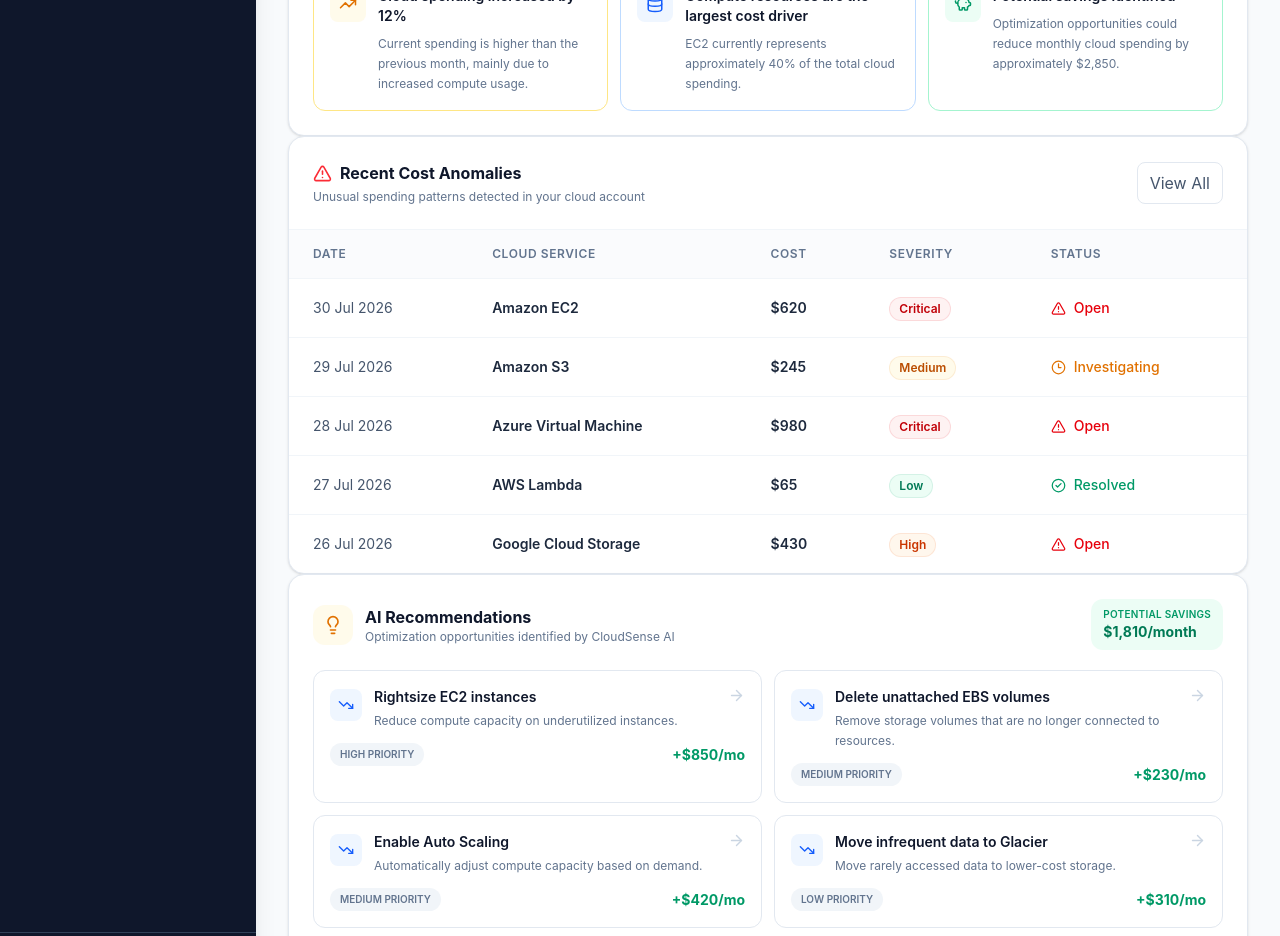
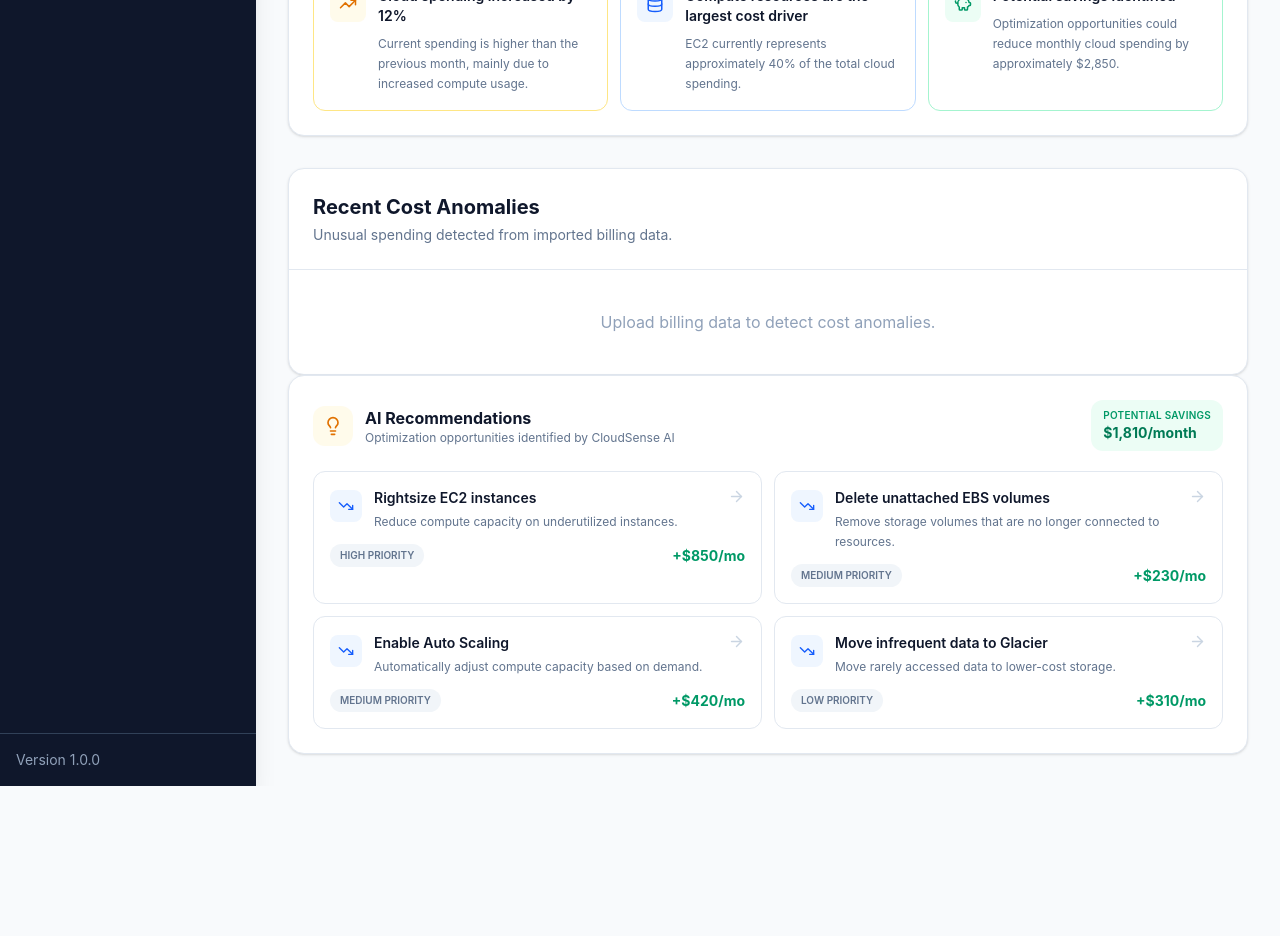
Before and after one commit to Sumanth6646/CloudSense-AI, a React app in the folder frontend/: page /dashboard in a window 1280 px wide. Shown: the part 920-1856 px from the top of the page. After the commit the page ends 1706 px from the top, so only its background shows below. Built offline with nearby package versions, Linux system fonts and the light colour scheme; the HTML template or start-up script is replaced by a standard one.

Commit message:
updated anomalies table

```diff
--- a/frontend/src/components/tables/AnomaliesTable.jsx
+++ b/frontend/src/components/tables/AnomaliesTable.jsx
@@ -1,154 +1,214 @@
-import {
-  AlertTriangle,
-  CheckCircle2,
-  Clock3,
-} from "lucide-react";
+import { useBillingData } from "../../context/BillingDataContext";
 
-import {
-  anomalies,
-  currencySymbol,
-} from "../../data/costdata";
+function AnomaliesTable() {
+  const { billingData } = useBillingData();
 
-const severityConfig = {
-  Critical: {
-    className: "bg-red-50 text-red-700 ring-red-600/10",
-  },
-  High: {
-    className: "bg-orange-50 text-orange-700 ring-orange-600/10",
-  },
-  Medium: {
-    className: "bg-amber-50 text-amber-700 ring-amber-600/10",
-  },
-  Low: {
-    className: "bg-emerald-50 text-emerald-700 ring-emerald-600/10",
-  },
+  /*
+   * Temporary frontend anomaly detection.
+   *
+   * Later this will be replaced by the
+   * Isolation Forest ML model in Phase 4.
+   */
+
+  const costs = billingData.map((item) =>
+    Number(item.Cost || 0)
+  );
+
+  const averageCost =
+    costs.length > 0
+      ? costs.reduce((sum, cost) => sum + cost, 0) /
+        costs.length
+      : 0;
+
+  /*
+   * A record is considered anomalous if its cost
+   * is at least 1.5x the average cost.
+   */
+
+  const anomalyThreshold = averageCost * 1.5;
+
+  const anomalies = billingData
+    .filter(
+      (item) =>
+        Number(item.Cost || 0) >= anomalyThreshold
+    )
+    .map((item) => {
+      const cost = Number(item.Cost || 0);
+
+      let severity = "Low";
+
+      if (cost >= averageCost * 2.5) {
+        severity = "Critical";
+      } else if (cost >= averageCost * 2) {
+        severity = "High";
+      } else if (cost >= averageCost * 1.5) {
+        severity = "Medium";
+      }
+
+      return {
+        ...item,
+        severity,
+        status: "Open",
+      };
+    });
+
+  const getSeverityClass = (severity) => {
+    switch (severity) {
+      case "Critical":
+        return "bg-red-100 text-red-700";
+
+      case "High":
+        return "bg-orange-100 text-orange-700";
+
+      case "Medium":
+        return "bg-yellow-100 text-yellow-700";
+
+      case "Low":
+        return "bg-green-100 text-green-700";
+
+      default:
+        return "bg-slate-100 text-slate-700";
+    }
   };
 
-const statusConfig = {
-  Open: {
-    icon: AlertTriangle,
-    className: "text-red-600",
-  },
-  Investigating: {
-    icon: Clock3,
-    className: "text-amber-600",
-  },
-  Resolved: {
-    icon: CheckCircle2,
-    className: "text-emerald-600",
-  },
-};
+  return (
+    <div className="mt-8 overflow-hidden rounded-2xl bg-white shadow-sm border border-slate-200">
 
-function AnomaliesTable() {
-  return (
-    <section className="rounded-2xl border border-slate-200 bg-white shadow-sm">
-      <div className="flex flex-wrap items-center justify-between gap-3 border-b border-slate-100 p-5 md:p-6">
-        <div>
-          <div className="flex items-center gap-2">
-            <AlertTriangle
-              size={19}
-              className="text-red-500"
-            />
+      {/* Header */}
+      <div className="border-b border-slate-200 p-6">
 
-            <h2 className="text-base font-bold text-slate-900">
+        <h2 className="text-xl font-bold text-slate-900">
           Recent Cost Anomalies
         </h2>
+
+        <p className="mt-1 text-sm text-slate-500">
+          Unusual spending detected from imported billing data.
+        </p>
+
       </div>
 
-          <p className="mt-1 text-xs text-slate-500">
-            Unusual spending patterns detected in your cloud account
-          </p>
+      {/* No data */}
+      {billingData.length === 0 && (
+        <div className="p-10 text-center text-slate-400">
+          Upload billing data to detect cost anomalies.
+        </div>
+      )}
+
+      {/* No anomalies */}
+      {billingData.length > 0 && anomalies.length === 0 && (
+        <div className="p-10 text-center">
+
+          <div className="text-4xl">
+            ✓
           </div>
 
-        <button
-          type="button"
-          className="rounded-lg border border-slate-200 px-3 py-2 text-xs font-semibold text-slate-600 transition hover:border-blue-200 hover:bg-blue-50 hover:text-blue-600"
-        >
-          View All
-        </button>
+          <p className="mt-3 font-semibold text-green-600">
+            No unusual spending detected
+          </p>
+
+          <p className="mt-1 text-sm text-slate-500">
+            The imported billing data is currently within
+            the expected spending range.
+          </p>
+
         </div>
+      )}
 
+      {/* Anomaly table */}
+      {anomalies.length > 0 && (
         <div className="overflow-x-auto">
-        <table className="w-full min-w-[700px] text-left">
-          <thead>
-            <tr className="border-b border-slate-100 bg-slate-50/70">
-              <th className="px-6 py-4 text-xs font-semibold uppercase tracking-wider text-slate-500">
+
+          <table className="w-full text-left text-sm">
+
+            <thead className="bg-slate-50">
+
+              <tr>
+
+                <th className="px-6 py-4 font-semibold text-slate-600">
                   Date
                 </th>
 
-              <th className="px-6 py-4 text-xs font-semibold uppercase tracking-wider text-slate-500">
-                Cloud Service
+                <th className="px-6 py-4 font-semibold text-slate-600">
+                  Provider
                 </th>
 
-              <th className="px-6 py-4 text-xs font-semibold uppercase tracking-wider text-slate-500">
+                <th className="px-6 py-4 font-semibold text-slate-600">
+                  Service
+                </th>
+
+                <th className="px-6 py-4 font-semibold text-slate-600">
                   Cost
                 </th>
 
-              <th className="px-6 py-4 text-xs font-semibold uppercase tracking-wider text-slate-500">
+                <th className="px-6 py-4 font-semibold text-slate-600">
                   Severity
                 </th>
 
-              <th className="px-6 py-4 text-xs font-semibold uppercase tracking-wider text-slate-500">
+                <th className="px-6 py-4 font-semibold text-slate-600">
                   Status
                 </th>
+
               </tr>
+
             </thead>
 
             <tbody>
-            {anomalies.map((item) => {
-              const severity =
-                severityConfig[item.severity] ||
-                severityConfig.Low;
 
-              const status =
-                statusConfig[item.status] ||
-                statusConfig.Open;
+              {anomalies.map((item, index) => (
 
-              const StatusIcon = status.icon;
+                <tr
+                  key={index}
+                  className="border-t border-slate-100 hover:bg-slate-50"
+                >
 
-              return (
-                <tr
-                  key={`${item.date}-${item.service}`}
-                  className="border-b border-slate-100 last:border-0 transition hover:bg-slate-50"
-                >
-                  <td className="px-6 py-4 text-sm text-slate-600">
-                    {item.date}
+                  <td className="px-6 py-4">
+                    {item.Date}
+                  </td>
+
+                  <td className="px-6 py-4 font-medium">
+                    {item.Provider}
                   </td>
 
                   <td className="px-6 py-4">
-                    <p className="text-sm font-semibold text-slate-800">
-                      {item.service}
-                    </p>
+                    {item.Service}
                   </td>
 
-                  <td className="px-6 py-4 text-sm font-semibold text-slate-800">
-                    {currencySymbol}
-                    {item.cost.toLocaleString()}
+                  <td className="px-6 py-4 font-semibold">
+                    ${Number(item.Cost).toLocaleString()}
                   </td>
 
                   <td className="px-6 py-4">
+
                     <span
-                      className={`inline-flex rounded-full px-2.5 py-1 text-xs font-semibold ring-1 ring-inset ${severity.className}`}
+                      className={`rounded-full px-3 py-1 text-xs font-semibold ${getSeverityClass(
+                        item.severity
+                      )}`}
                     >
                       {item.severity}
                     </span>
+
                   </td>
 
                   <td className="px-6 py-4">
-                    <div
-                      className={`flex items-center gap-2 text-sm font-medium ${status.className}`}
-                    >
-                      <StatusIcon size={15} />
+
+                    <span className="rounded-full bg-blue-100 px-3 py-1 text-xs font-semibold text-blue-700">
                       {item.status}
+                    </span>
+
+                  </td>
+
+                </tr>
+
+              ))}
+
+            </tbody>
+
+          </table>
+
         </div>
-                  </td>
-                </tr>
-              );
-            })}
-          </tbody>
-        </table>
+      )}
+
     </div>
-    </section>
   );
 }
 
```
Lines whose indentation alone changed are shown as unchanged.
